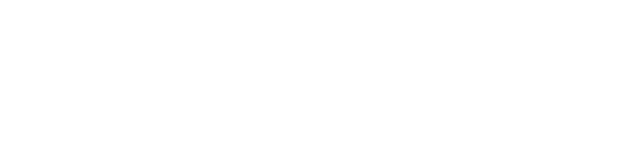
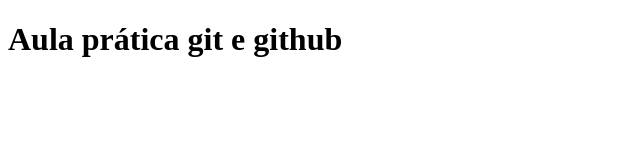
Before and after one commit to RHugo11/pratica_gitegithub, a plain HTML site: page index.html in a window 1280 px wide. Shown: the whole page, without its empty margins (0-640 px from the left). Drawn offline with Linux system fonts and the light colour scheme.

Commit message:
Foi inserido um cabeçalho

```diff
--- a/index.html
+++ b/index.html
@@ -6,6 +6,7 @@
     <title>Aula prática git e github</title>
 </head>
 <body>
+    <h1>Aula prática git e github</h1>
 
 </body>
 </html>
```
